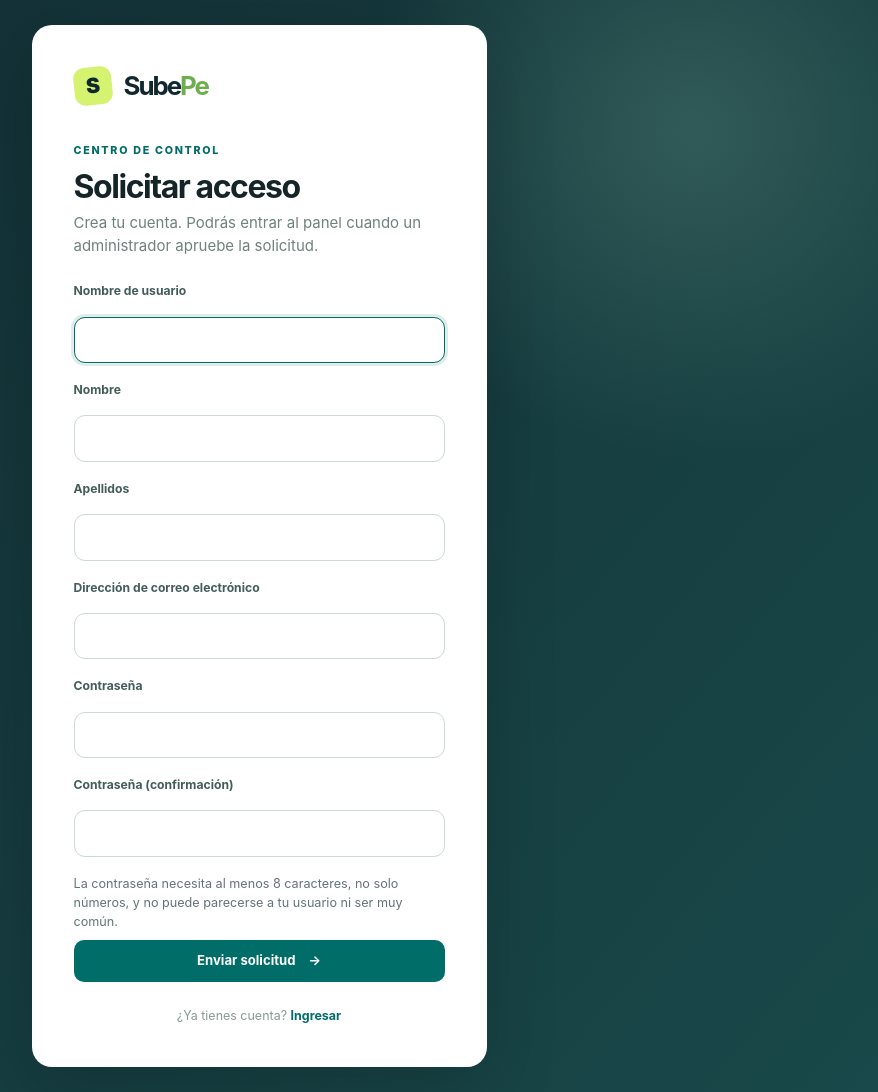
After one commit to GiomarMC/Sistema_pago_transporte_nfc, a Django app: page /panel/solicitar-acceso/ in a window 1280 px wide. The commit adds this page. Shown: the whole page, without its empty margins (381-1259 px from the left). Run offline with Django 5.2, Linux system fonts and the light colour scheme.

Commit message:
Panel: solicitud de acceso y gestión de usuarios
Cualquiera puede registrarse desde "Solicitar acceso", pero la cuenta queda
en el grupo solicitudes sin ver datos hasta que un superusuario la aprueba
en la nueva sección Usuarios, donde también puede desactivar cuentas.

```diff
--- /dev/null
+++ b/servidor_api/panel/forms.py
@@ -0,0 +1,16 @@
+from django.contrib.auth import get_user_model
+from django.contrib.auth.forms import UserCreationForm
+
+
+class SolicitudAccesoForm(UserCreationForm):
+    """Registro desde el panel: la cuenta queda pendiente hasta que un superusuario la aprueba."""
+
+    class Meta(UserCreationForm.Meta):
+        model = get_user_model()
+        fields = ("username", "first_name", "last_name", "email")
+
+    def __init__(self, *args, **kwargs):
+        super().__init__(*args, **kwargs)
+        # El nombre es lo que permite al administrador saber quién pide acceso
+        for campo in ("first_name", "last_name"):
+            self.fields[campo].required = True
--- a/servidor_api/panel/templates/panel/base.html
+++ b/servidor_api/panel/templates/panel/base.html
@@ -24,6 +24,7 @@
         <a class="nav-link {% if request.resolver_match.url_name == 'cuentas' or request.resolver_match.url_name == 'cuenta_detalle' %}active{% endif %}" href="{% url 'panel:cuentas' %}" {% if request.resolver_match.url_name == 'cuentas' or request.resolver_match.url_name == 'cuenta_detalle' %}aria-current="page"{% endif %}><span aria-hidden="true">⌕</span> Cuentas y tarjetas</a>
         <a class="nav-link {% if request.resolver_match.url_name == 'validadores' %}active{% endif %}" href="{% url 'panel:validadores' %}" {% if request.resolver_match.url_name == 'validadores' %}aria-current="page"{% endif %}><span aria-hidden="true">◫</span> Validadores</a>
         <a class="nav-link {% if request.resolver_match.url_name == 'alertas' %}active{% endif %}" href="{% url 'panel:alertas' %}" {% if request.resolver_match.url_name == 'alertas' %}aria-current="page"{% endif %}><span aria-hidden="true">◇</span> Alertas</a>
+        {% if request.user.is_superuser %}<a class="nav-link {% if request.resolver_match.url_name == 'usuarios' %}active{% endif %}" href="{% url 'panel:usuarios' %}" {% if request.resolver_match.url_name == 'usuarios' %}aria-current="page"{% endif %}><span aria-hidden="true">◎</span> Usuarios</a>{% endif %}
       </nav>
       <div class="sidebar-bottom">
         <div class="side-note"><span class="live-dot" aria-hidden="true"></span><span>Datos del servidor<br><small>Los validadores sincronizan por WiFi</small></span></div>
--- a/servidor_api/panel/templates/panel/login.html
+++ b/servidor_api/panel/templates/panel/login.html
@@ -14,6 +14,6 @@
       <input type="hidden" name="next" value="{{ next }}">
       <button class="button primary wide" type="submit">Ingresar al panel <span aria-hidden="true">→</span></button>
     </form>
-    <small>Acceso reservado a operadores autorizados.</small>
+    <small>Acceso reservado a operadores autorizados. ¿No tienes cuenta? <a class="text-link" href="{% url 'panel:solicitar_acceso' %}">Solicitar acceso</a></small>
   </main>
 </body></html>
--- /dev/null
+++ b/servidor_api/panel/templates/panel/registro.html
@@ -0,0 +1,26 @@
+{% load static %}
+<!doctype html>
+<html lang="es"><head><meta charset="utf-8"><meta name="viewport" content="width=device-width, initial-scale=1"><title>Solicitar acceso · SubePe</title><link rel="stylesheet" href="{% static 'panel/panel.css' %}"></head>
+<body class="login-body">
+  <main class="login-card">
+    <div class="login-brand"><span class="brand-mark" aria-hidden="true">S</span><strong>Sube<span class="brand-dot">Pe</span></strong></div>
+    <div class="eyebrow">CENTRO DE CONTROL</div>
+    <h1>Solicitar acceso</h1>
+    <p>Crea tu cuenta. Podrás entrar al panel cuando un administrador apruebe la solicitud.</p>
+    {% if cerrado %}
+    <div class="notice error" role="alert">Hay demasiadas solicitudes sin revisar. Inténtalo más tarde o pide a un administrador que te cree la cuenta.</div>
+    {% else %}
+    {% if form.non_field_errors %}<div class="notice error" role="alert">{{ form.non_field_errors|join:" " }}</div>{% endif %}
+    <form method="post" class="login-form" novalidate>{% csrf_token %}
+      {% for campo in form %}
+      <label for="{{ campo.id_for_label }}">{{ campo.label }}</label>
+      {{ campo }}
+      {% for error in campo.errors %}<p class="field-error">{{ error }}</p>{% endfor %}
+      {% endfor %}
+      <small class="muted">La contraseña necesita al menos 8 caracteres, no solo números, y no puede parecerse a tu usuario ni ser muy común.</small>
+      <button class="button primary wide" type="submit">Enviar solicitud <span aria-hidden="true">→</span></button>
+    </form>
+    {% endif %}
+    <small>¿Ya tienes cuenta? <a class="text-link" href="{% url 'panel:login' %}">Ingresar</a></small>
+  </main>
+</body></html>
--- a/servidor_api/panel/urls.py
+++ b/servidor_api/panel/urls.py
@@ -7,6 +7,7 @@ app_name = "panel"
 
 urlpatterns = [
     path("ingresar/", auth_views.LoginView.as_view(template_name="panel/login.html", redirect_authenticated_user=True), name="login"),
+    path("solicitar-acceso/", views.solicitar_acceso, name="solicitar_acceso"),
     path("salir/", auth_views.LogoutView.as_view(next_page="panel:login"), name="logout"),
     path("", views.inicio, name="inicio"),
     path("cuentas/", views.cuentas, name="cuentas"),
@@ -16,4 +17,6 @@ urlpatterns = [
     path("validadores/", views.validadores, name="validadores"),
     path("alertas/", views.alertas, name="alertas"),
     path("alertas/<int:alerta_id>/revisar/", views.revisar_alerta, name="revisar_alerta"),
+    path("usuarios/", views.usuarios, name="usuarios"),
+    path("usuarios/<int:usuario_id>/", views.gestionar_usuario, name="gestionar_usuario"),
 ]
--- a/servidor_api/panel/views.py
+++ b/servidor_api/panel/views.py
@@ -1,6 +1,8 @@
 from datetime import datetime, time, timedelta
 
 from django.contrib import messages
+from django.contrib.auth import get_user_model, login
+from django.contrib.auth.models import Group
 from django.db import transaction
 from django.db.models import Count, Q, Sum
 from django.db.models.functions import TruncDate
@@ -12,11 +14,15 @@ from django.utils.dateparse import parse_date
 
 from transporte import servicios
 from transporte.models import Alerta, Cuenta, Movimiento, Recarga, Tarjeta, Validador
+from transporte.permisos import GRUPO_OPERADORES, GRUPO_SOLICITUDES
 
-from .auth import operador_requerido
+from .auth import operador_requerido, superusuario_requerido
+from .forms import SolicitudAccesoForm
 
 TAM_PAGINA = 30
 MINUTOS_SIN_SYNC = 5
+# Tope de solicitudes sin revisar: el registro es público y así no se llena de cuentas basura
+MAX_SOLICITUDES_PENDIENTES = 50
 
 
 def _cursor(request):
@@ -196,3 +202,61 @@ def revisar_alerta(request, alerta_id):
         )
         messages.success(request, f"Alerta {alerta_id} marcada como revisada.")
     return redirect("panel:alertas")
+
+
+def solicitar_acceso(request):
+    if request.user.is_authenticated:
+        return redirect("panel:inicio")
+    pendientes = get_user_model().objects.filter(groups__name=GRUPO_SOLICITUDES).count()
+    cerrado = pendientes >= MAX_SOLICITUDES_PENDIENTES
+    form = SolicitudAccesoForm(request.POST or None)
+    if request.method == "POST" and not cerrado and form.is_valid():
+        with transaction.atomic():
+            usuario = form.save()
+            usuario.groups.add(Group.objects.get(name=GRUPO_SOLICITUDES))
+        login(request, usuario)
+        return redirect("panel:inicio")
+    return render(request, "panel/registro.html", {"form": form, "cerrado": cerrado})
+
+
+@superusuario_requerido
+def usuarios(request):
+    User = get_user_model()
+    pendientes = User.objects.filter(groups__name=GRUPO_SOLICITUDES).order_by("date_joined")
+    con_acceso = (
+        User.objects.filter(Q(groups__name=GRUPO_OPERADORES) | Q(is_staff=True))
+        .distinct().order_by("-is_superuser", "username")
+    )
+    return render(request, "panel/usuarios.html", {
+        "titulo": "Usuarios", "pendientes": pendientes, "con_acceso": con_acceso,
+    })
+
+
+@superusuario_requerido
+@require_POST
+def gestionar_usuario(request, usuario_id):
+    accion = request.POST.get("accion", "")
+    with transaction.atomic():
+        usuario = get_object_or_404(get_user_model().objects.select_for_update(), pk=usuario_id)
+        pendiente = usuario.groups.filter(name=GRUPO_SOLICITUDES).exists()
+        if accion in {"aprobar", "rechazar"} and not pendiente:
+            messages.warning(request, f"La solicitud de {usuario.username} ya fue resuelta.")
+        elif accion == "aprobar":
+            usuario.groups.remove(Group.objects.get(name=GRUPO_SOLICITUDES))
+            usuario.groups.add(Group.objects.get(name=GRUPO_OPERADORES))
+            messages.success(request, f"{usuario.username} ya puede entrar al panel.")
+        elif accion == "rechazar":
+            usuario.delete()
+            messages.success(request, f"Solicitud de {usuario.username} rechazada y eliminada.")
+        elif accion in {"desactivar", "reactivar"}:
+            if usuario == request.user or usuario.is_superuser:
+                return HttpResponseBadRequest("No se puede desactivar a un administrador ni a uno mismo.")
+            usuario.is_active = accion == "reactivar"
+            usuario.save(update_fields=["is_active"])
+            if usuario.is_active:
+                messages.success(request, f"{usuario.username} puede volver a entrar.")
+            else:
+                messages.success(request, f"{usuario.username} ya no puede entrar al panel ni usar la API.")
+        else:
+            return HttpResponseBadRequest("Acción desconocida.")
+    return redirect("panel:usuarios")
--- a/servidor_api/transporte/permisos.py
+++ b/servidor_api/transporte/permisos.py
@@ -1,6 +1,8 @@
 from rest_framework.permissions import BasePermission
 
 GRUPO_OPERADORES = "operadores"
+# Cuentas creadas con "Solicitar acceso" en el panel, hasta que un superusuario las aprueba
+GRUPO_SOLICITUDES = "solicitudes"
 
 
 class EsValidador(BasePermission):
```
Also changed, not shown: servidor_api/panel/auth.py (+26 -4 lines), servidor_api/panel/templates/panel/pendiente.html (added, +12 -0 lines), servidor_api/panel/templates/panel/usuarios.html (added, +6 -0 lines), servidor_api/panel/tests.py (+89 -0 lines), servidor_api/transporte/migrations/0005_grupo_solicitudes.py (added).
